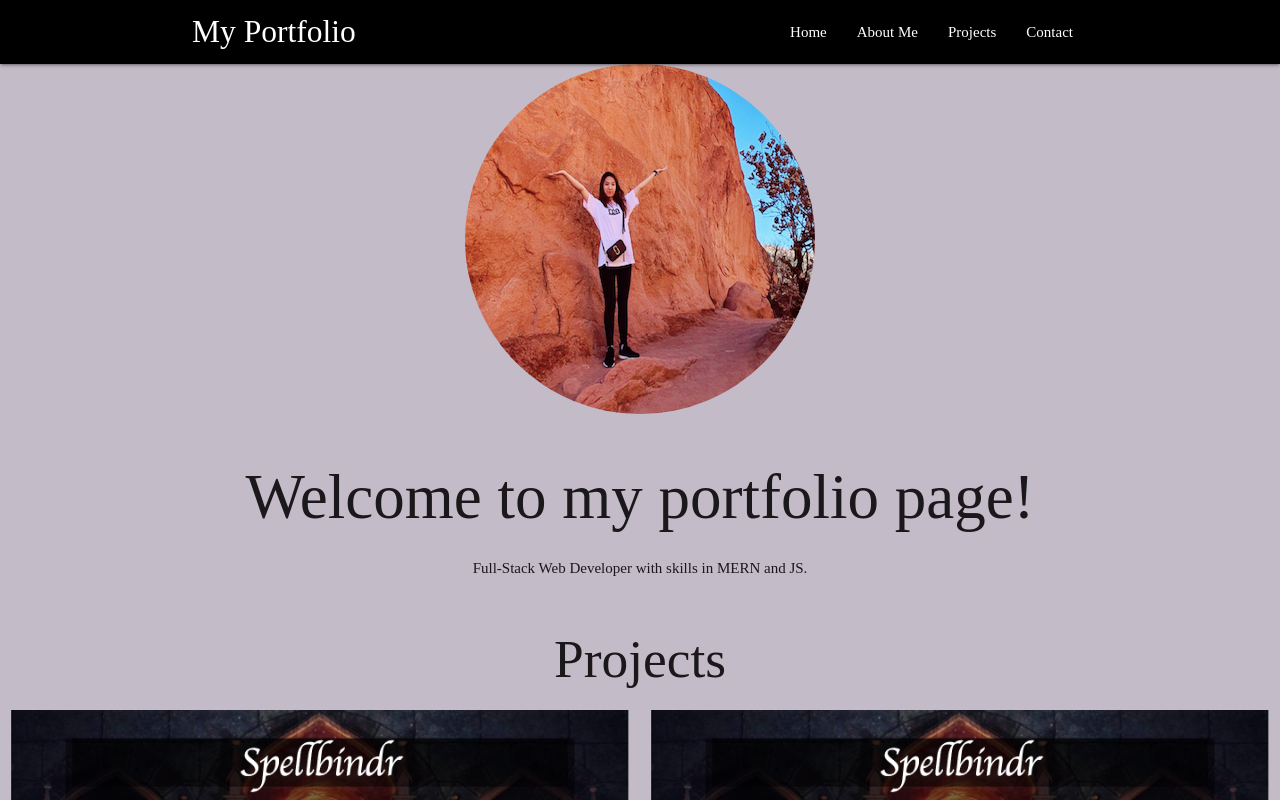
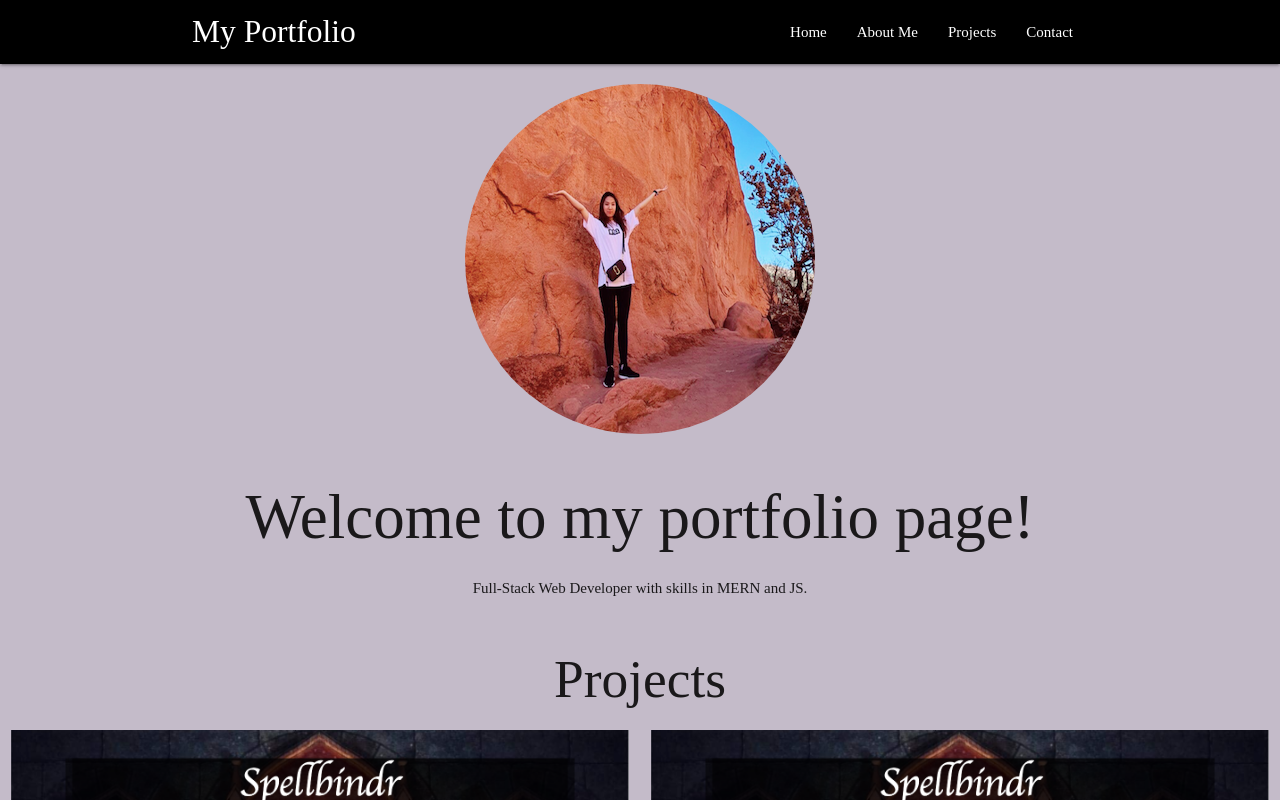
Before and after one commit to sharonkim09/react-portfolio, a React (Create React App) app in the folder client/: page / in a window 1280 px wide. Shown: the top 800 px of the page. Built offline with nearby package versions, Linux system fonts and the light colour scheme; a web font is replaced by a local one.

Commit message:
added margin to portfolio image

```diff
--- a/client/src/App.js
+++ b/client/src/App.js
@@ -2,7 +2,7 @@ import React from "react";
 import "./App.css";
 import Header from "./components/Header/Header";
 import Footer from "./components/Footer/Footer";
-import HomePage from "./pages/HomePage";
+import HomePage from "./pages/HomePage/HomePage";
 import ProjectSection from "./components/ProjectSection/ProjectSection";
 import Contact from "./pages/Contact/Contact";
 function App() {
--- a/client/src/pages/HomePage.js
+++ b/client/src/pages/HomePage/HomePage.js
@@ -1,8 +1,8 @@
 import React from 'react';
-
+import "./style.css"
 const HomePage = () => {
     return (
-        <div className="row">
+        <div className="row" id="home-elements">
         <div className="col s12 center-align">
           <img className="circle" alt="my pic" src="../profile.png" />
           <h1>Welcome to my portfolio page!</h1>
--- /dev/null
+++ b/client/src/pages/HomePage/style.css
@@ -0,0 +1,3 @@
+#home-elements{
+    margin-top:20px;
+}
```
